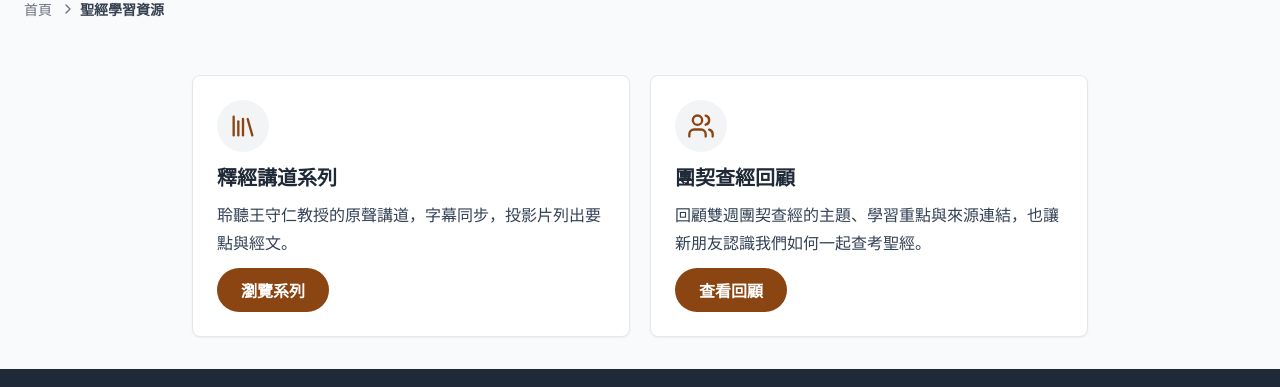
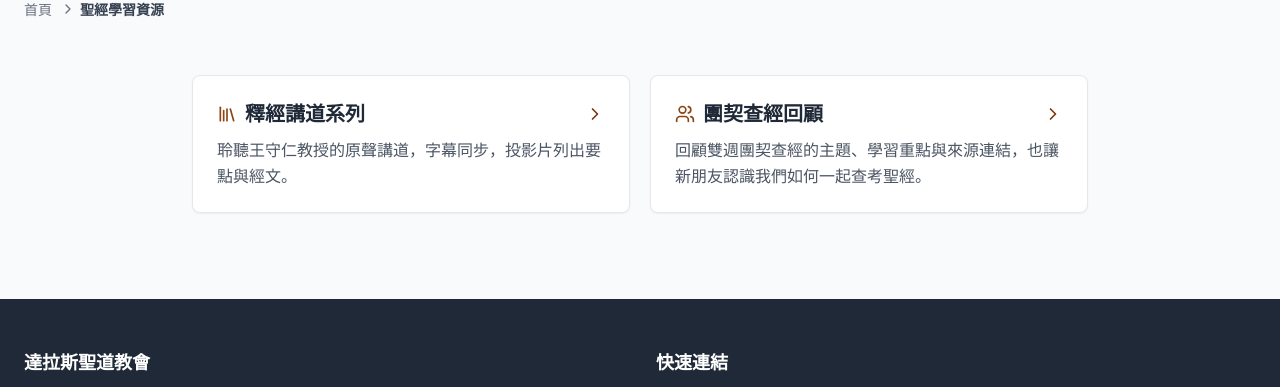
Before and after one commit to junyang168/smart-answer, a Next.js app in the folder web/: page /resources in a window 1280 px wide. Shown: the part 157-544 px from the top of the page. Built offline with nearby package versions, Linux system fonts and the light colour scheme; no server answers.

Commit message:
Make the whole resource card a compact navigation link

```diff
--- a/web/src/app/components/resources/ResourceCard.tsx
+++ b/web/src/app/components/resources/ResourceCard.tsx
@@ -1,8 +1,5 @@
-// components/resources/ResourceCard.tsx
 import Link from 'next/link';
-import type { LucideIcon } from 'lucide-react';
-import ReactMarkdown from 'react-markdown'; // ✅ 步驟 1: 引入庫
-import remarkGfm from 'remark-gfm';         // ✅ 引入 GFM 插件
+import { ChevronRight, type LucideIcon } from 'lucide-react';
 
 interface ResourceCardProps {
   icon: LucideIcon;
@@ -12,26 +9,19 @@ interface ResourceCardProps {
   linkLabel: string;
 }
 
-const ResourceCard = ({ icon: Icon, title, description, link, linkLabel }: ResourceCardProps) => {
+export default function ResourceCard({ icon: Icon, title, description, link, linkLabel }: ResourceCardProps) {
   return (
-    <div className="bg-white border border-gray-200 rounded-lg p-4 md:p-6 shadow-sm hover:shadow-lg transition-shadow duration-300 grid grid-cols-[auto_1fr] items-start gap-x-3 md:flex md:flex-col">
-      <div className="row-span-3 bg-gray-100 p-2 rounded-full md:mb-3 md:p-3">
-        <Icon className="w-5 h-5 md:w-7 md:h-7 text-[#8B4513]" />
+    <Link
+      href={link}
+      aria-label={`${title}：${linkLabel}`}
+      className="group block rounded-lg border border-gray-200 bg-white p-4 shadow-sm hover:border-amber-700 focus-visible:outline focus-visible:outline-2 focus-visible:outline-offset-2 focus-visible:outline-amber-800 md:p-6"
+    >
+      <div className="flex items-center gap-2">
+        <Icon aria-hidden="true" className="h-5 w-5 shrink-0 text-[#8B4513]" />
+        <h3 className="flex-1 text-xl font-bold font-display text-gray-800">{title}</h3>
+        <ChevronRight aria-hidden="true" className="h-5 w-5 shrink-0 text-amber-900" />
       </div>
-      <h3 className="text-xl font-bold font-display text-gray-800 mb-2">{title}</h3>
-      <div className="col-start-2 text-gray-600 flex-grow mb-3">
-        <div className="prose prose-slate max-w-none">
-            <ReactMarkdown remarkPlugins={[remarkGfm]}>{description}</ReactMarkdown>
-        </div>
-      </div>
-      <Link href={link} className="col-start-2 inline-flex min-h-11 items-center justify-self-start mt-auto bg-[#8B4513] text-white font-bold py-2 px-6 rounded-full hover:bg-opacity-90 transition-all md:self-start">
-        {linkLabel}
-      </Link>
-    </div>
-
-
-
+      <p className="mt-2 leading-relaxed text-gray-600">{description}</p>
+    </Link>
   );
-};
-
-export default ResourceCard;
+}
```
